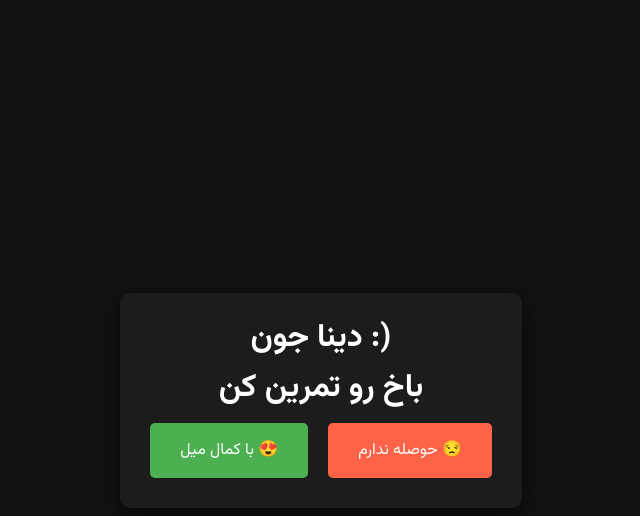
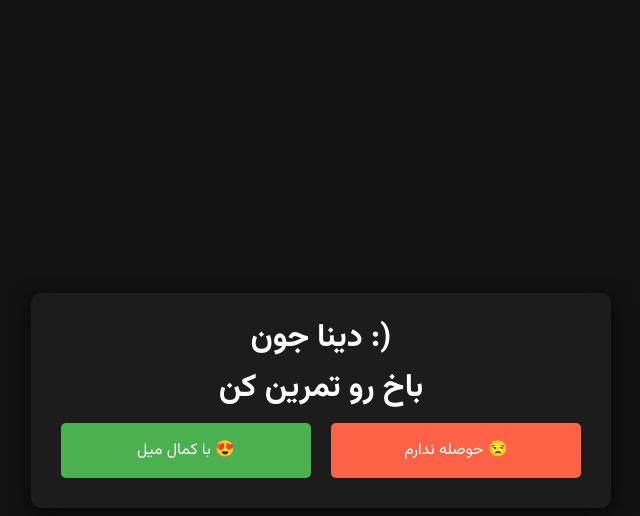
Before and after one commit to SamimSn/Practice, a plain HTML site: page index.html in a window 1280 px wide. Both pictures are taken after a click on the button "بزن بریم". Shown: the whole page, without its empty margins (319-959 px from the left). Drawn offline with Linux system fonts and the light colour scheme.

Commit message:
fix: save

```diff
--- a/styles.css
+++ b/styles.css
@@ -46,11 +46,13 @@ button:focus {
 button#yesButton {
     background-color: #4CAF50; /* Green */
     color: white;
+    width: 250px;
 }
 
 button#noButton {
     background-color: #FF6347; /* Tomato red */
     color: white;
+    width: 250px;
 }
 
 button#yesButton:hover {
```
